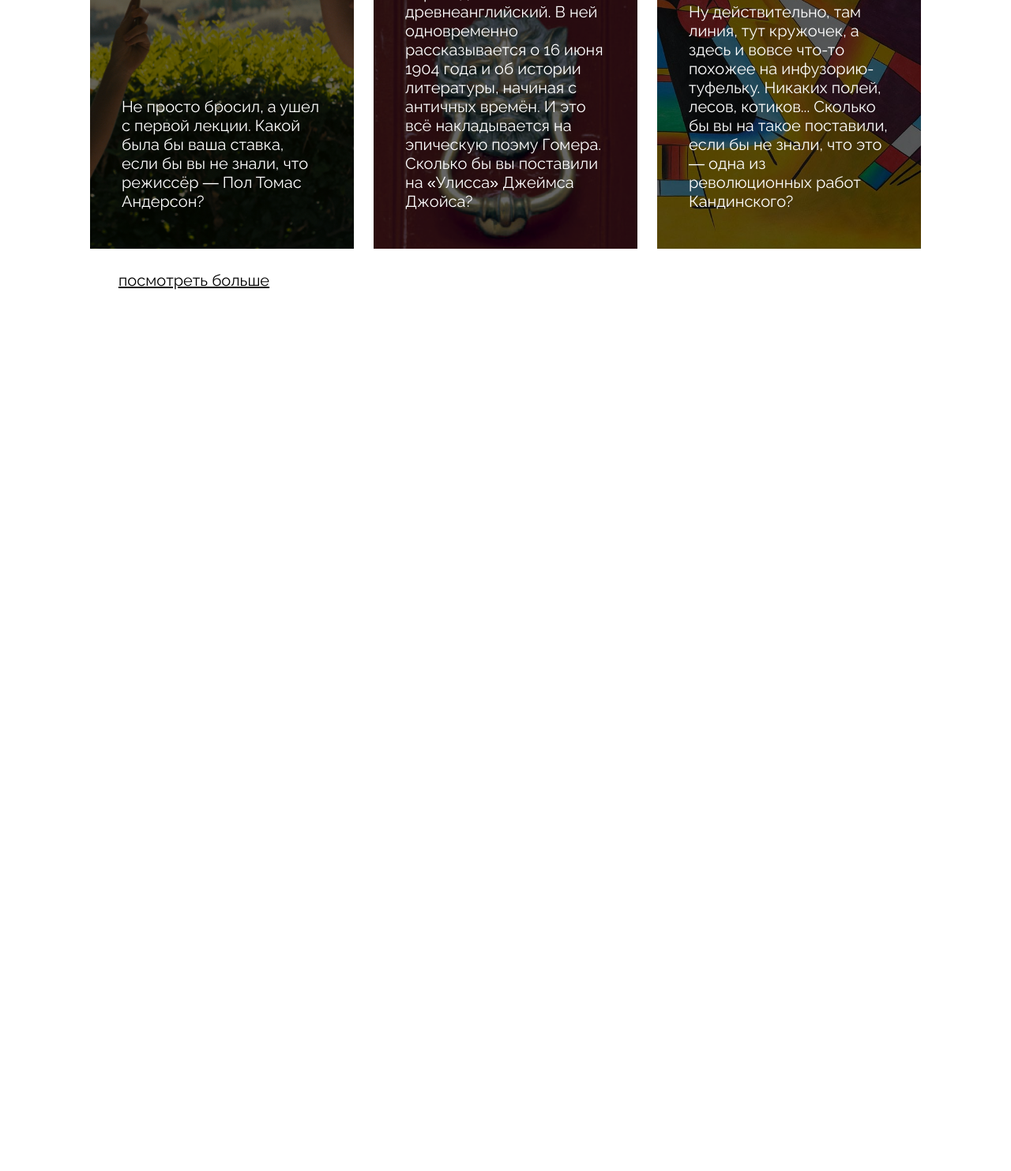
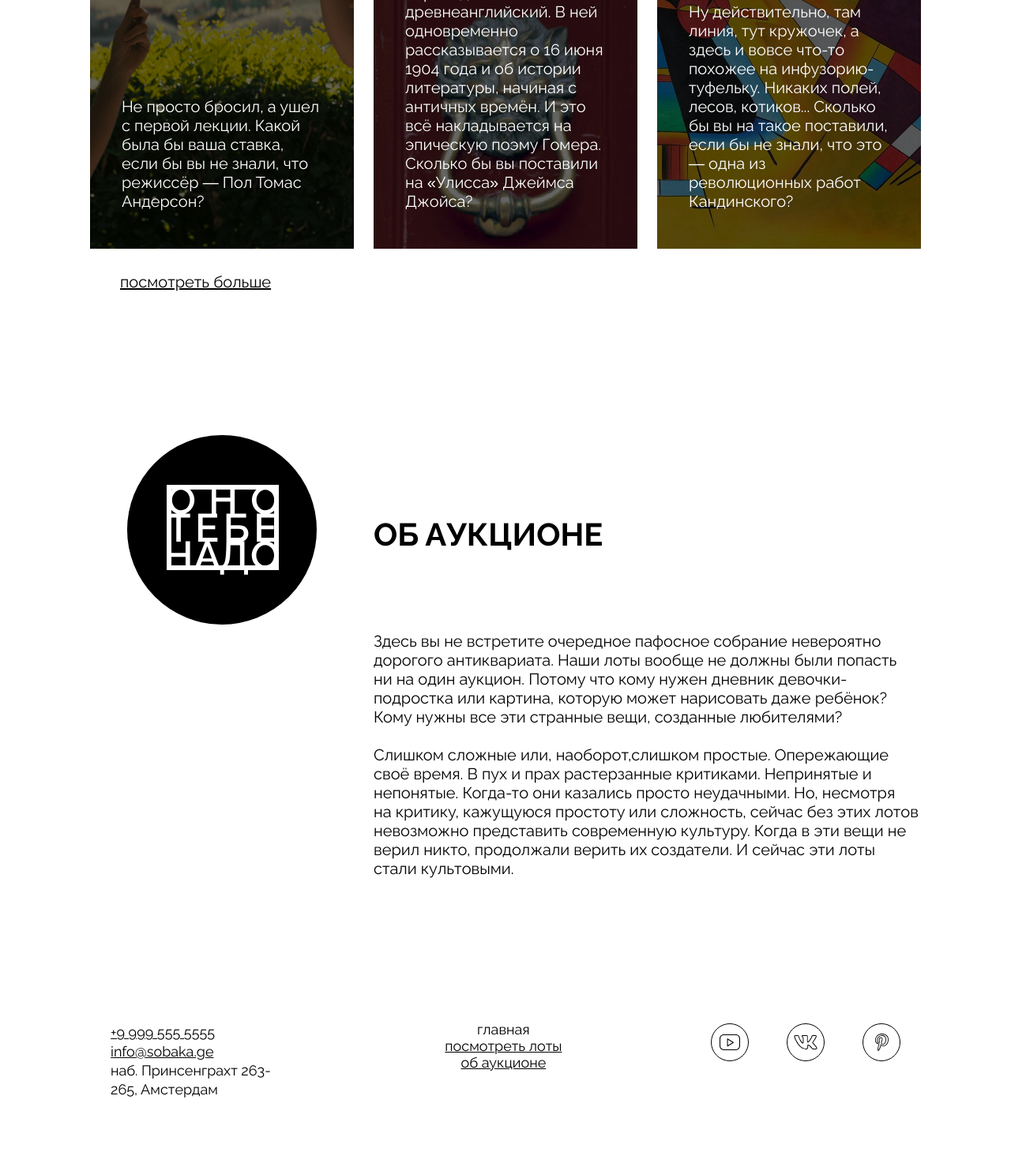
Before and after one commit to SergeyKapralov/ono-tebe-nado, a plain HTML site: page index.html in a window 1280 px wide. Shown: the part 1550-3033 px from the top of the page at 79% size. Before the commit the page ends 1917 px from the top, so only its background shows below. Drawn offline with Linux system fonts and the light colour scheme.

Commit message:
Add files via upload

```diff
--- a/index.html
+++ b/index.html
@@ -1,12 +1,12 @@
 <!DOCTYPE html>
 <html lang="ru">
   <head>
-    <meta charset="UTF-8" />
-    <meta http-equiv="X-UA-Compatible" content="IE=edge" />
-    <meta name="viewport" content="width=device-width, initial-scale=1.0" />
-		<link rel="stylesheet" href="./fonts/fonts.css" />
-		<link rel="stylesheet" href="./styles/global.css" />
-		<link rel="stylesheet" href="./styles/style.css" />
+    <meta charset="UTF-8" >
+    <meta http-equiv="X-UA-Compatible" content="IE=edge" >
+    <meta name="viewport" content="width=device-width, initial-scale=1.0" >
+		<link rel="stylesheet" href="./fonts/fonts.css" >
+		<link rel="stylesheet" href="./styles/global.css" >
+		<link rel="stylesheet" href="./styles/style.css" >
     <title>Оно тебе надо — аукцион вещей, в которые никто не верил</title>
   </head>
   <body>
@@ -27,7 +27,7 @@
 			<a class="header__logo">
 				<img
 				src="./images/logo-black.svg"
-				alt="логотип проекта">
+				alt="логотип проекта Оно тебе надо">
 			</a>
 			<address class="address">
 				<a href="tel:+70000000">
@@ -63,7 +63,7 @@
 						<div class="overlay">
 						</div>
 						<h3 class="card__title ">
-							Фильм режиссера, который бросил киношколу
+							<a href="#0">Фильм режиссёра, который бросил киношколу</a>
 						</h3>
 						<p class="card__text">
 							Не просто бросил, а ушел с первой лекции.
@@ -75,7 +75,7 @@
 						<div class="overlay">
 						</div>
 						<h3 class="card__title">
-							Книга, где описан один скучный день из жизни рекламного агента
+							<a href="#0">Книга, где описан один скучный день из жизни рекламного агента</a>
 						</h3>
 						<p class="card__text">
 							Объёмом почти в тысячу страниц. Иногда без знаков препинания и
@@ -89,7 +89,7 @@
 						<div class="overlay">
 						</div>
 						<h3 class="card__title">
-							Картина, которую повторит даже 5-летний сын маминой подруги
+							<a href="#0">Картина, которую повторит даже 5-летний сын маминой подруги</a>
 						</h3>
 						<p class="card__text">
 							Ну действительно, там линия, тут кружочек, а здесь и вовсе
@@ -103,12 +103,85 @@
 					<a href="#0">посмотреть больше</a>
 				</div>
 			</div>
-			<about>
-
-			</about>
+			<div class="about">
+					<div class="about__logo-left">
+						<img
+						class="about__logo-image"
+						  src="./images/logo-white.svg"
+							alt="Логотип проекта Оно тебе надо">
+					</div>
+					<div class="about__logo-right">
+						<span class="about__logo-title">
+							Об аукционе
+						</span>
+						<div class="about__logo-text">
+							<div class="about__logo-paragraf">
+							<p>Здесь вы не встретите очередное пафосное собрание невероятно
+							дорогого антиквариата. Наши лоты вообще не должны были попасть<br>
+							ни на один аукцион. Потому что кому нужен дневник девочки-<br>подростка
+							или картина, которую может нарисовать даже ребёнок?<br> Кому нужны все эти
+							странные вещи, созданные любителями?<br></p>
+						  </div>
+							<div>
+							<p>Слишком сложные или, наоборот,слишком простые. Опережающие<br> своё время.
+							В пух и прах растерзанные критиками. Непринятые и<br> непонятые. Когда-то они
+							казались просто неудачными. Но, несмотря<br> на критику, кажущуюся простоту
+							или сложность, сейчас без этих лотов<br> невозможно представить современную
+							культуру. Когда в эти вещи не<br> верил никто, продолжали верить их создатели.
+							 И сейчас эти лоты<br> стали культовыми.</p>
+							</div>
+						</div>
+					</div>
+			</div>
 		</main>
-		<footer>
-
+		<footer class="footer">
+			<address class="address">
+				<a href="tel:+70000000">
+					+9 999 555 5555
+		    </a>
+				<br>
+				<a href="mailto:info@sobaka.ge">
+					info@sobaka.ge
+				</a>
+				<a>
+					<p>наб. Принсенграхт 263- <br>265, Амстердам</p>
+				</a>
+			</address>
+			<nav class="footer__menu">
+				<ul class="footer__menu-list">
+					<li class="footer__menu-link_active">
+						<a>главная</a>
+					</li>
+					<li class="footer__menu-link_active">
+						<a href="#0">посмотреть лоты</a>
+					</li>
+					<li class="footer__menu-link_active">
+						<a href="#0">об аукционе</a>
+					</li>
+				</ul>
+			</nav>
+			<div class="social__menu">
+				<ul class="social__menu-item">
+					<li class="social__menu-image">
+						<img
+							src="./images/pinterest.svg"
+							alt="логотип пинтрест"
+						>
+					</li>
+					<li class="social__menu-image">
+						<img
+							src="./images/vk.svg"
+							alt="логотип вк"
+						>
+					</li>
+					<li class="social__menu-image">
+						<img
+							src="./images/yt.svg"
+							alt="Логотип ютуб"
+						>
+					</li>
+				</ul>
+			</div>
 		</footer>
 	</body>
 </html>
--- a/styles/style.css
+++ b/styles/style.css
@@ -137,8 +137,6 @@ font-size: 22px;
 }
 
 .lots__card-list {
-	height: 1052;
-	width:692;
 	display: flex;
 	justify-content: center;
 	gap: 25px;
@@ -161,12 +159,11 @@ font-size: 22px;
 .card__title {
 	text-transform: uppercase;
 	font-size: 22px;
-	font-weight: 600px;
-
+	font-weight: 600;
 }
 
 .card__text {
-	font-size: 20px;
+font-size: 20px;
 }
 
 .card_type_film {
@@ -189,7 +186,102 @@ font-size: 22px;
 
 .lots__look-more-link {
 	position: relative;
-	padding-left: 60px;
-	padding-top: 28px;
+	padding-left: 62px;
+	padding-top: 30px;
+	padding-bottom: 182px;
 	font-size: 20px;
 }
+
+.about {
+	display: flex;
+	flex-direction: row;
+	padding-left: 71px;
+	padding-right: 0;
+	gap: 72px;
+	width: 1052px;
+	height: 595px;
+}
+
+.about__logo-text {
+	min-width: 693px;
+}
+
+.about__logo-left {
+	display: flex;
+	justify-content: center;
+	align-items: center;
+	width: 240px;
+	height: 240px;
+	background-color: black;
+	border: 2px solid rgb(0, 0, 0);
+	border-radius: 100%;
+}
+
+.about__logo-image {
+	width: 148px;
+	height: 114px;
+}
+
+.about__logo-right {
+	width: 499px;
+	height: 100%;
+	padding-top: 102px ;
+}
+
+.about__logo-title {
+	font-size: 40px;
+	font-weight: 600;
+	text-transform: uppercase;
+}
+
+.about__logo-text {
+	height: 312px;
+	width: 693px;
+	padding-top: 100px;
+	font-size: 20px;
+}
+
+.about__logo-paragraf {
+	padding-bottom: 24px;
+}
+
+.footer {
+	display: flex;
+	position: relative;
+	flex-direction: row;
+	width: 1000px;
+	height: auto;
+	padding: 170px 50px 88px;
+	justify-content: space-between;
+	align-items: flex-start;
+	bottom: 20px;
+}
+
+.footer__menu-list {
+	display: flex;
+	flex-direction: column;
+	position: relative;
+	font-size: 18px;
+	list-style: none;
+	justify-content: flex-end;
+	align-items: center;
+	left: 66px;
+	bottom: 3px;
+
+}
+
+.social__menu-item {
+	display: flex;
+	justify-content: space-between;
+	position: relative;
+	width: 240px;
+	height: 48px;
+	left: 100px;
+	flex-direction: row-reverse;
+}
+
+.social__menu-image {
+	display: block;
+	height: 48px;
+	width: 48px;
+}
```
Also changed, not shown: styles/global.css (line endings or trailing spaces).
